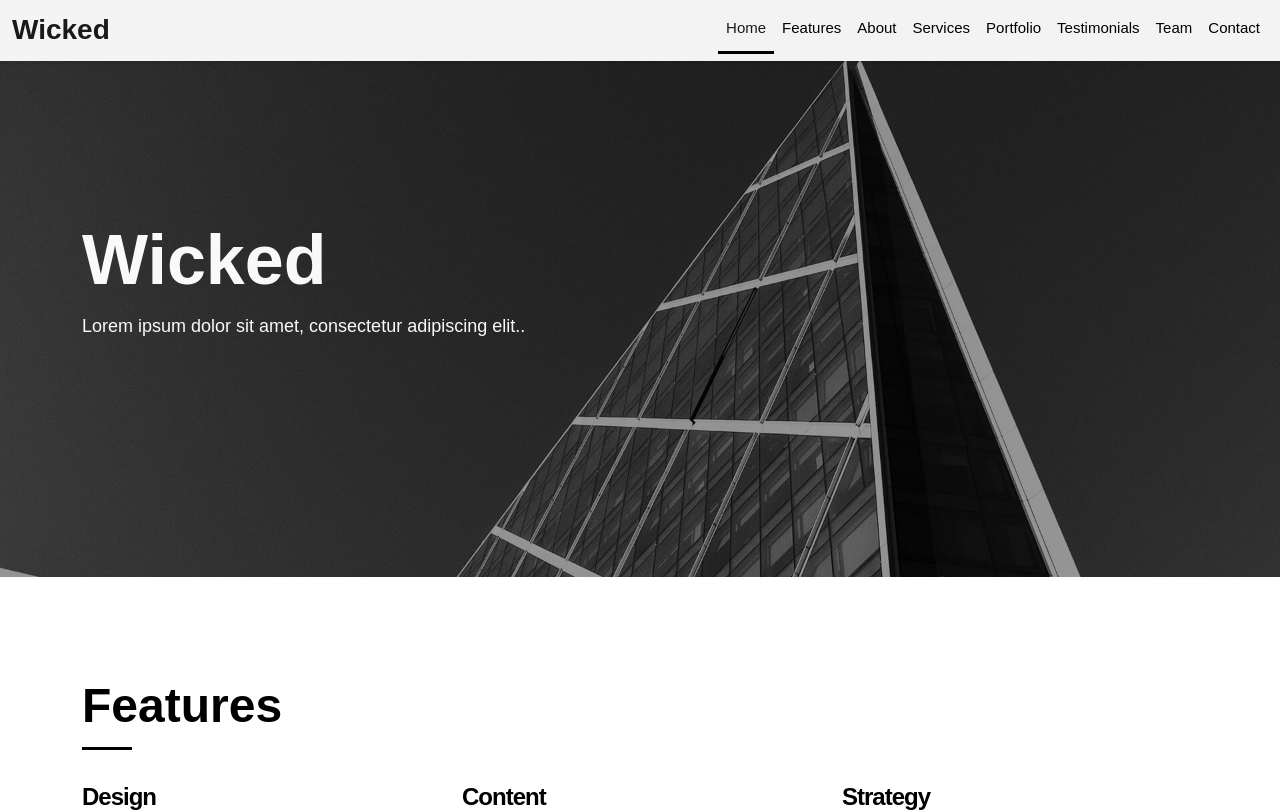
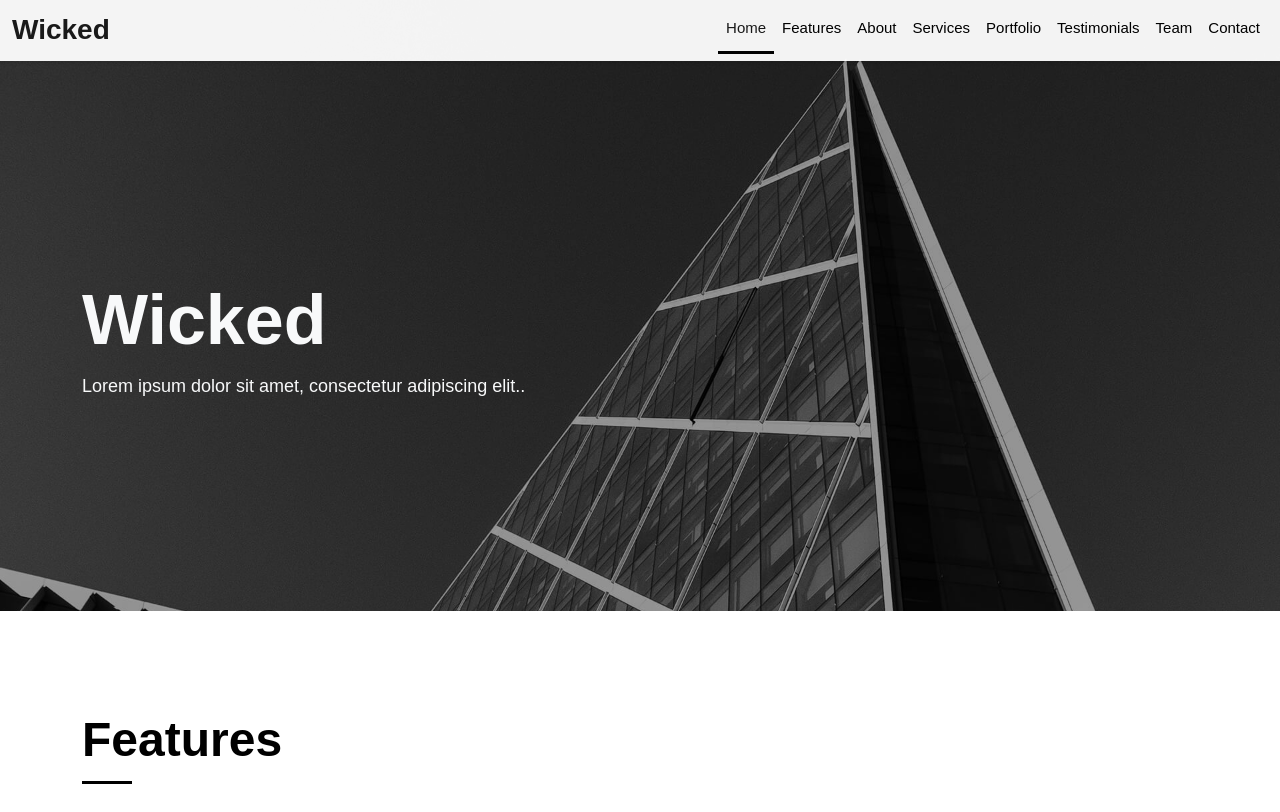
Before and after one commit to moquette/wicked, a React (Create React App) app: page / in a window 1280 px wide. Shown: the top 812 px of the page. Built offline with nearby package versions, Linux system fonts and the light colour scheme.

Commit message:
hero spacing  / padding

```diff
--- a/src/scss/components/_hero.scss
+++ b/src/scss/components/_hero.scss
@@ -6,7 +6,7 @@
     #fff url("/img/backgrounds/hero-bg.jpg") no-repeat center top;
   background-attachment: fixed;
   background-size: cover;
-  padding: 17% 0;
+  padding: calc(17% + 60px) 0 calc(15%);
 
   h2 {
     font-size: 70px;
@@ -14,7 +14,6 @@
   }
 
   @media (max-width: 768px) {
-    padding: calc(17% + 60px) 0 calc(15%);
     background-attachment: inherit;
     background-size: cover;
 
```
